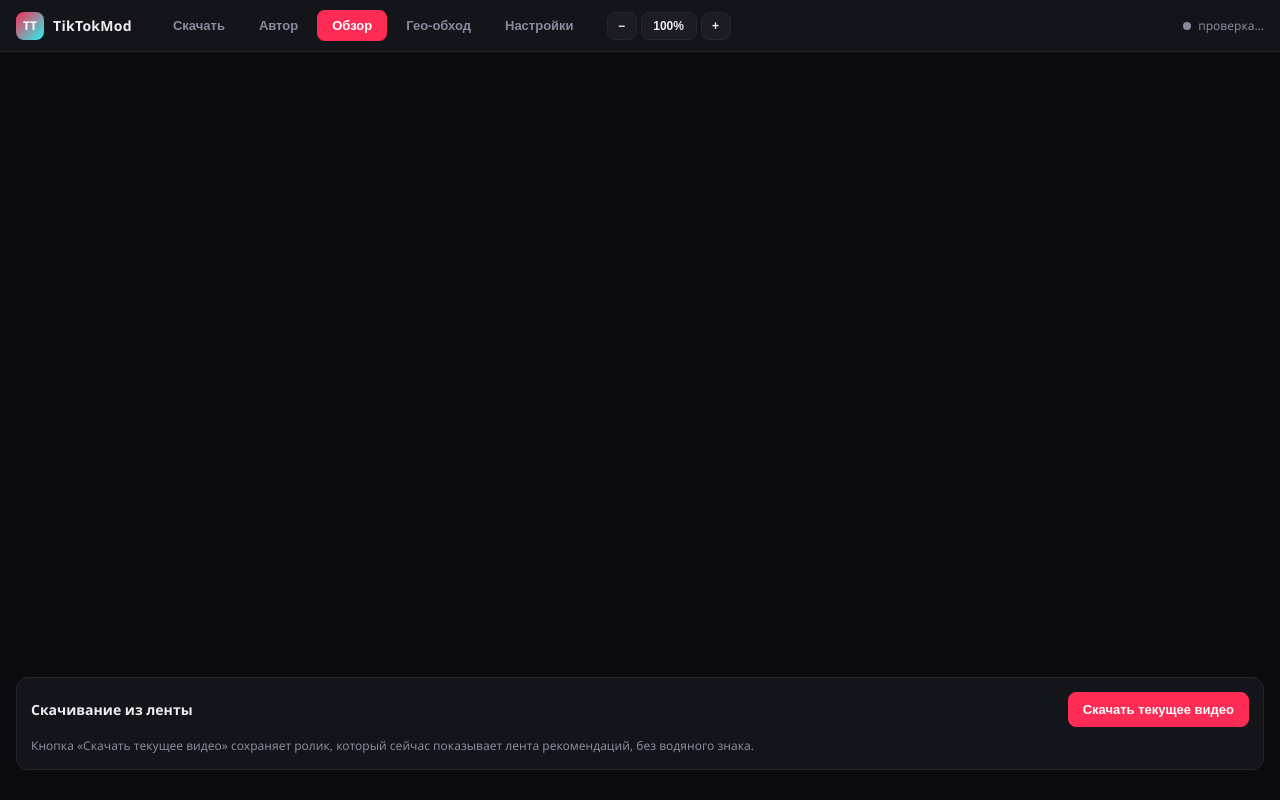
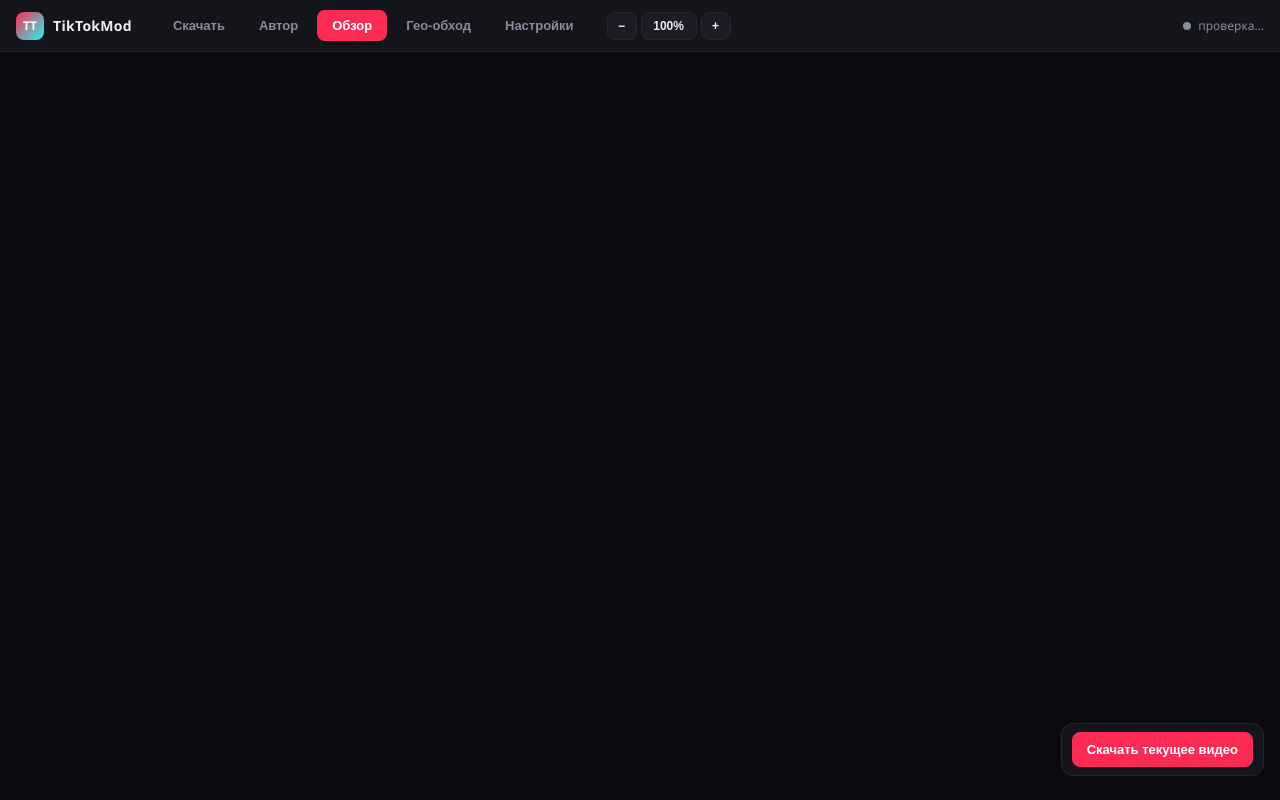
Before and after one commit to chumack/TikTokMod, an Electron app: page src/renderer/index.html in a window 1280 px wide. Drawn offline with Linux system fonts and the light colour scheme; no server answers.

Commit message:
Компактная панель «Скачать текущее видео» в разделе «Обзор»
Панель занимала всю ширину окна (1248 px при окне 1280) и 86 px высоты
из-за заголовка «Скачивание из ленты» и длинной подсказки #feedStatus.
Она съедала часть высоты видео.

Что сделано:
- Заголовок и подсказка удалены, в панели осталась только кнопка
  (ссылок на #feedStatus в renderer.js не было ни до, ни после правки).
- Новое правило #view-browser > .panel.feed-panel: align-self: flex-end
  выводит панель из колоночного flex-растягивания по ширине и прижимает
  её к правому краю; padding уменьшен до 8px/10px, margin-bottom до 8px.
- Кнопке разрешён перенос строки (white-space: normal; min-width: 0),
  чтобы на очень узком окне она не срезалась, а переносилась.

Итог: ширина панели 1248 -> ~206 px, высота 86 -> 55 px,
видео получило +31 px высоты.

```diff
--- a/src/renderer/index.html
+++ b/src/renderer/index.html
@@ -105,16 +105,12 @@
         <div id="browserHost" class="webview-host"></div>
       </div>
 
-      <div class="panel">
-        <div class="panel-head">
-          <h2>Скачивание из ленты</h2>
-          <div class="row">
-            <button id="feedNowBtn" class="btn primary">Скачать текущее видео</button>
-          </div>
-        </div>
-        <div class="row small-row">
-          <span class="hint" id="feedStatus">Кнопка «Скачать текущее видео» сохраняет ролик, который сейчас показывает лента рекомендаций, без водяного знака.</span>
-        </div>
+      <!-- Намеренно компактная панель: только кнопка. Заголовок «Скачивание из
+           ленты» и подсказка #feedStatus удалены — они растягивали панель во всю
+           ширину окна и съедали ~35px высоты видео. Теперь панель обтекает кнопку
+           (см. .feed-panel в styles.css), её ширина задаётся содержимым. -->
+      <div class="panel feed-panel">
+        <button id="feedNowBtn" class="btn primary">Скачать текущее видео</button>
       </div>
     </section>
 
--- a/src/renderer/styles.css
+++ b/src/renderer/styles.css
@@ -98,6 +98,39 @@ main { flex: 1 1 auto; overflow: hidden; position: relative; }
 #view-browser .browser-panel { flex: 1 1 auto; min-height: 0; height: auto; }
 /* The feed-download panel must never push the video out of the window. */
 #view-browser > .panel { flex: 0 0 auto; }
+/* …and that same rule is deliberately NOT relaxed here: the panel has to keep
+   `flex: 0 0 auto`, otherwise a flex shrink would crush the button instead of
+   handing the freed space to the webview. */
+#view-browser > .panel.feed-panel {
+  /* `#view-browser.active` is `display:flex; flex-direction:column`, and a
+     column flex item is stretch-aligned BY DEFAULT. That default is what made
+     this panel span the full window width; `flex-end` opts this one panel out
+     of it so its width shrinks to fit its content (button + padding + border)
+     AND parks that block against the RIGHT edge, below the video.
+     DO NOT swap this back for `align-items: stretch`, `width: 100%` or a
+     `margin: 0 auto` layout — any of those re-stretches the panel across the
+     window and undoes the whole point of `.feed-panel`. Swap it for
+     `flex-start` only if the button should sit under the LEFT edge instead. */
+  align-self: flex-end;
+  max-width: 100%;
+  /* One line: no heading, no hint — just the button, vertically centred. */
+  display: flex;
+  align-items: center;
+  flex-wrap: wrap;
+  /* Trimmed from `.panel`'s 14px/14px: there is nothing here but a button, so
+     the stock padding only ate video height. */
+  padding: 8px 10px;
+  margin-bottom: 8px;
+}
+/* `.btn` sets `white-space: nowrap`, so the button's min-content width equals its
+   full unwrapped label. On a very narrow window that min-content width wins over
+   `max-width: 100%`, the button spills out of the panel, and
+   `#view-browser.active { overflow: hidden }` silently clips it. Letting the
+   label wrap (with `min-width: 0` so the flex item may actually shrink) turns a
+   clipped button into one extra line instead. Rare path — at 940px x 160% zoom
+   the layout viewport is ~587px and the button needs ~200px — but a clipped
+   primary button is the worst possible failure here. */
+#view-browser > .panel.feed-panel > .btn { white-space: normal; min-width: 0; }
 
 /* Wide windows: the settings panels are far taller than the viewport, so put
    them side by side instead of one long column. `align-items: start` keeps each
```
